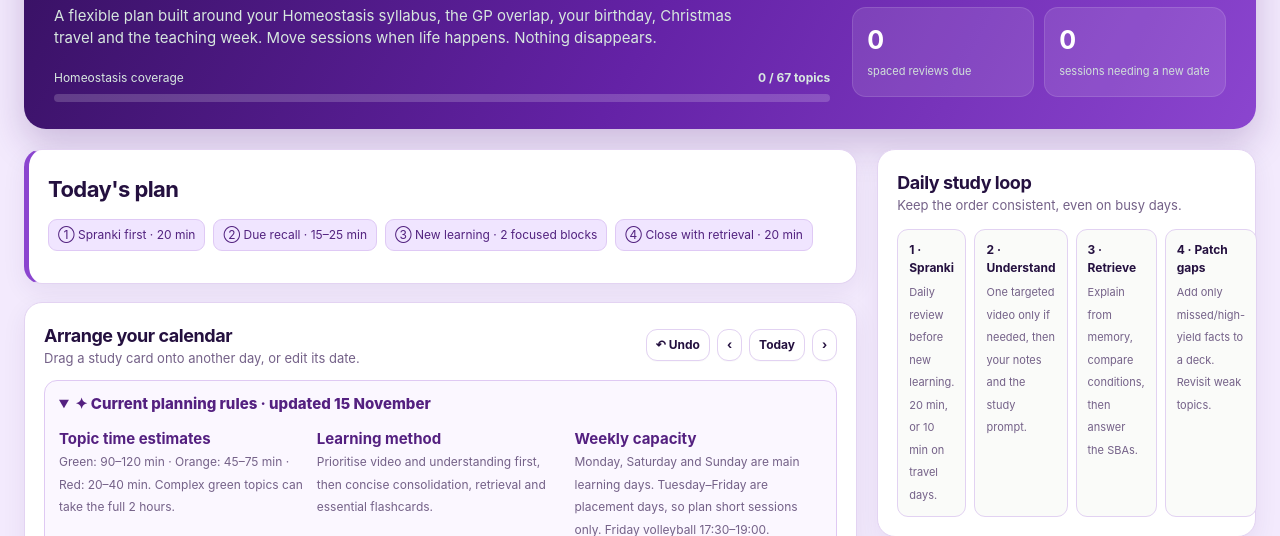
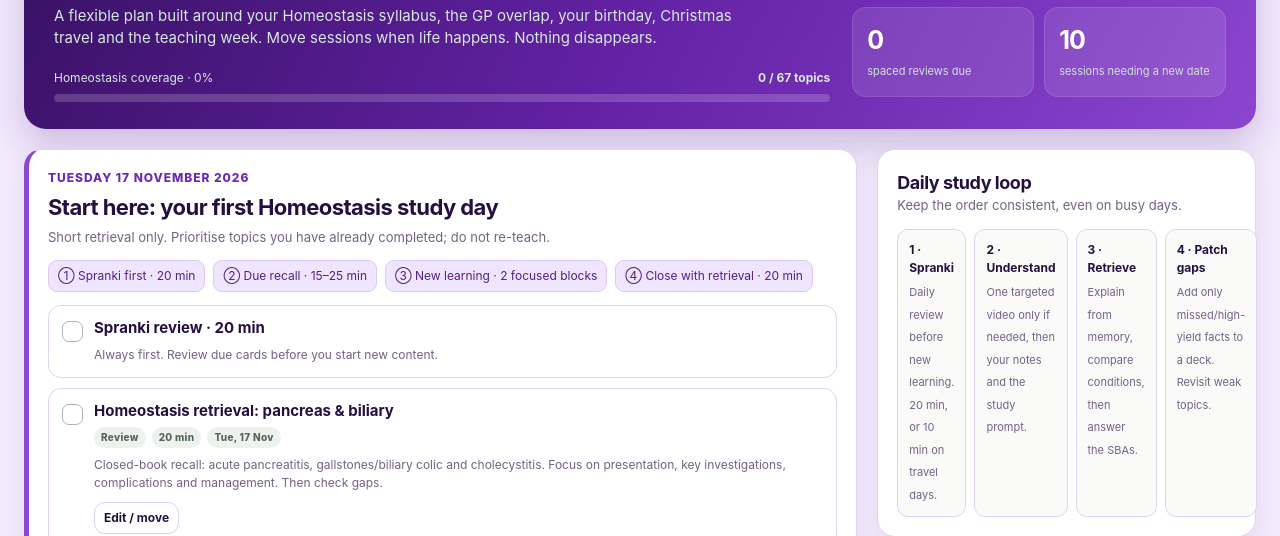
Before and after one commit to email2akshita-jpg/january-study-planner, a plain HTML site: page index.html in a window 1280 px wide. Shown: the part 264-800 px from the top of the page. Drawn offline with Linux system fonts and the light colour scheme.

Commit message:
Fix calendar loading and set today to 17 Nov

```diff
--- a/index.html
+++ b/index.html
@@ -179,7 +179,7 @@ html,body{background:#f3eafd!important;color:#24103f}
 <div class="modal-backdrop" id="modalBackdrop"><div class="modal"><div class="modal-head"><h3 id="modalTitle">Edit study session</h3><button class="x" id="closeModal">×</button></div><div id="modalBody"></div><div class="modal-actions" id="modalActions"></div></div></div>
 <div class="toast" id="toast"></div>
 <script>
-const TODAY = '2026-11-15';
+const TODAY = '2026-11-17';
 const EXAM = '2027-01-11';
 const HOME = [
  {date:'2026-11-11',title:'Pancreas & biliary pain',desc:'Start with the high-yield acute abdominal pain comparison. This is your day off, so use the longer study window.',tasks:[
@@ -220,7 +220,7 @@ const HOME = [
 ];
 
 const GP_ROTATIONS = [
- {date:'2026-12-08',title:'Homeostasis spaced-repetition checkpoint',desc:'Final Homeostasis coverage day includes a short cumulative retrieval block. Use remaining time for weak topics, not rereading everything.',tasks:[{id:'sr-1208',title:'Cumulative Homeostasis retrieval',kind:'review',minutes:30,topics:[],note:'Closed-book retrieval across completed GI, renal/urology, endocrine and haematology topics. Prioritise weak areas and exam-style clinical patterns.'}]},
+ {date:'2026-12-08',title:'Homeostasis spaced-repetition checkpoint',minutes:30,category:'Homeostasis retrieval',topics:['Cumulative Homeostasis retrieval'],desc:'Final Homeostasis coverage day includes a short cumulative retrieval block. Use remaining time for weak topics, not rereading everything.'},
  {date:'2026-12-09',title:'GP GI: remaining add-ons',minutes:100,category:'GI',topics:['Barrett oesophagus','H. pylori','Infectious diarrhoea','MASLD','Rectal prolapse','Pancreatic cancer','GI tract cancer','GI bleeding'],desc:'Most GI overlaps were covered in the Homeostasis sprint. Give extra time only to GP-only details and cancer/red-flag pathways.'},
  {date:'2026-12-10',title:'GP renal & endocrine add-ons',minutes:100,category:'Renal / Endocrine',topics:['Hypercalcaemia and hypocalcaemia','Hyperkalaemia and hypokalaemia','Hyponatraemia and hypernatraemia','Prediabetes','Hyperlipidaemia','Diabetic retinopathy','Obesity'],desc:'Use pattern recognition: ECG changes, symptoms, urgent treatment thresholds and screening/prevention.'},
  {date:'2026-12-11',title:'Other GP knowledge',minutes:90,category:'Other knowledge',topics:['Adverse drug effects','Disease prevention / screening','Iatrogenic conditions','Incidental findings','Medically unexplained symptoms / therapeutic consultation','Notifiable diseases','Vitamin D deficiency','Metastatic cancer'],desc:'Focus on how to consult, explain uncertainty, safety-net and arrange follow-up.'},
```
